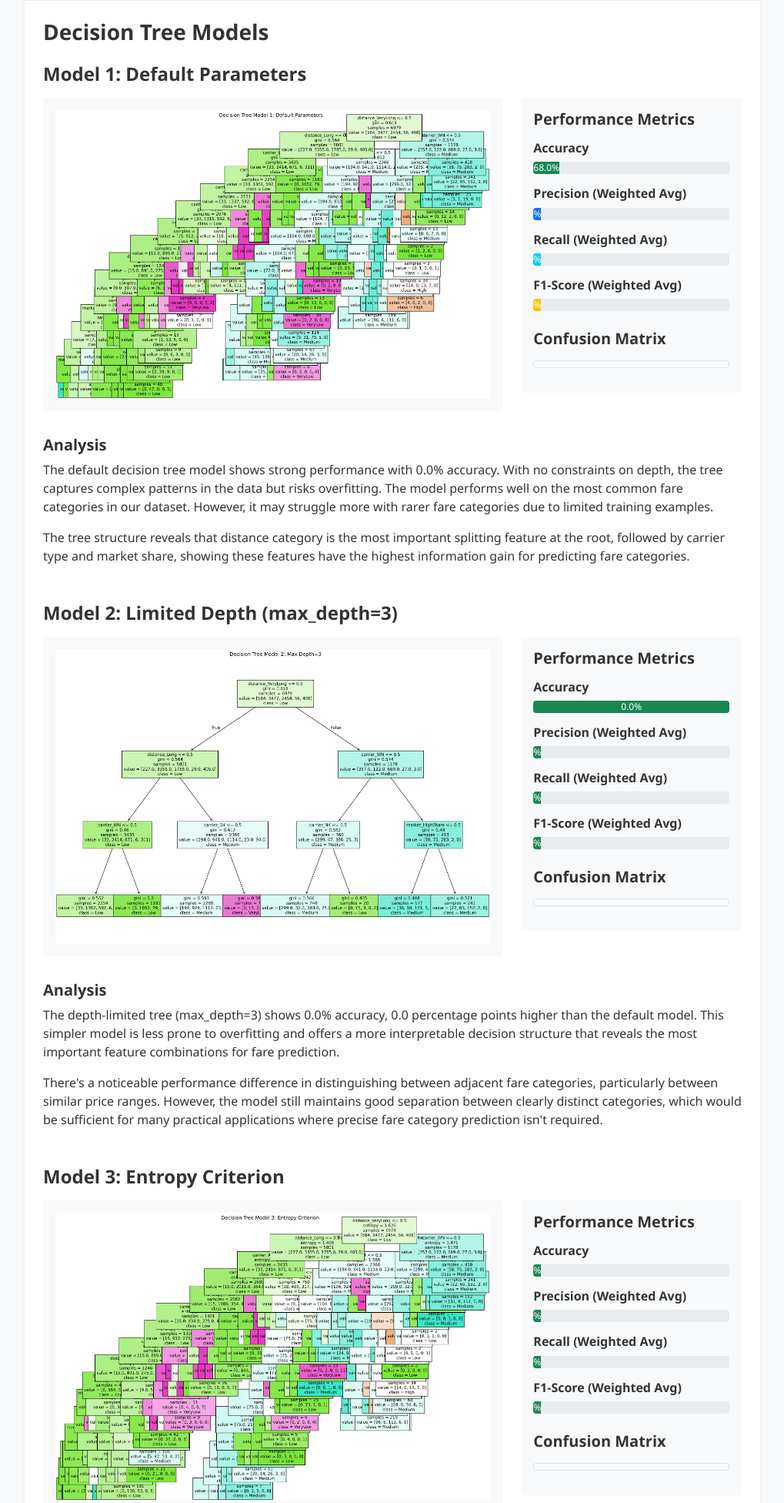
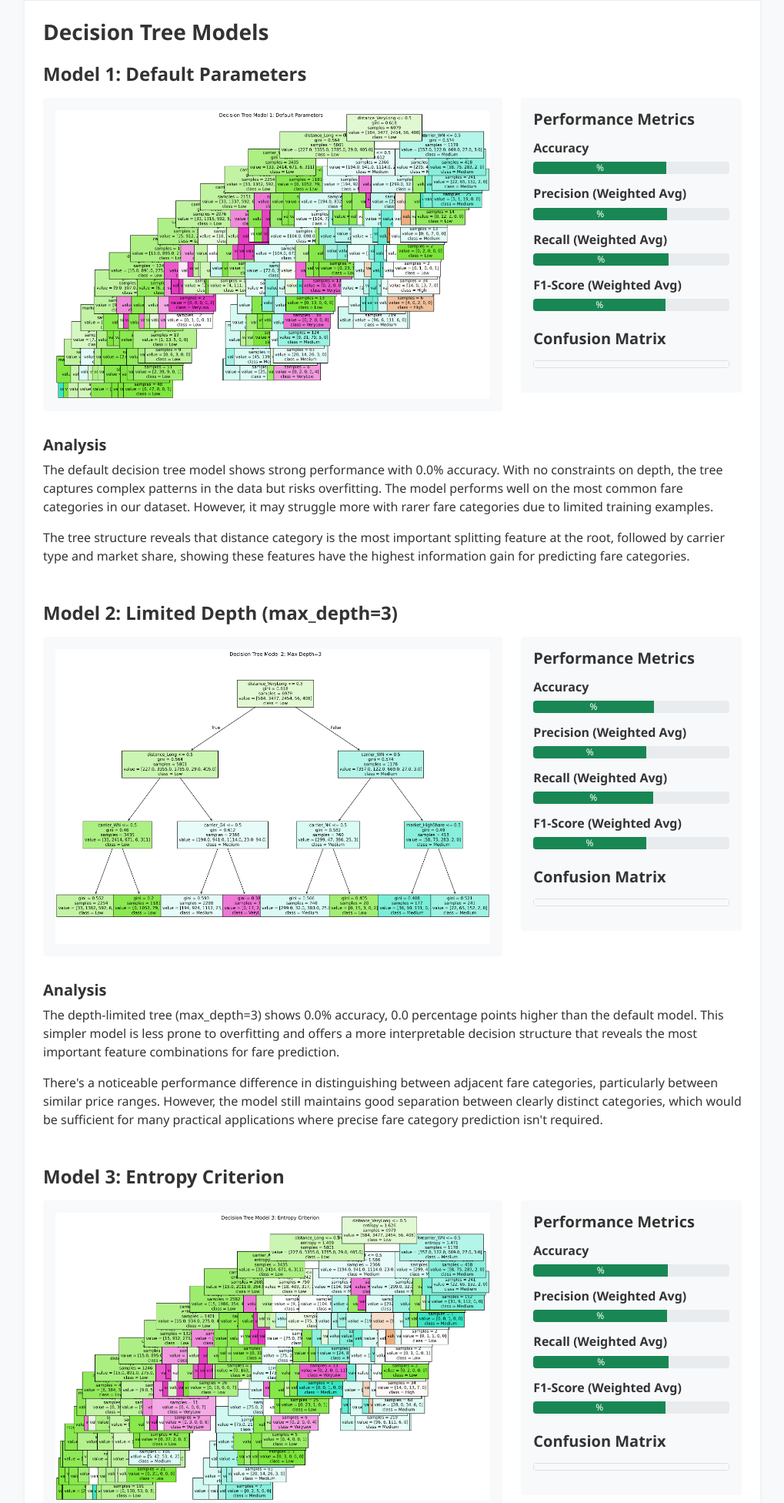
Before and after one commit to nandinitata/flight_price_prediction, a Python web app: template templates/decision_trees.html in a window 1280 px wide. Shown: the part 3617-5569 px from the top of the page at 77% size, without its empty margins (260-1279 px from the left). Run offline with Jinja, Linux system fonts and the light colour scheme; the template is opened without the code that fills it, so the values that code supplies are empty; some libraries are stand-ins or nearby versions.

Commit message:
updated decision tree

```diff
--- a/templates/decision_trees.html
+++ b/templates/decision_trees.html
@@ -281,40 +281,32 @@
                                     <div class="metric-item mb-3">
                                         <h6>Accuracy</h6>
                                         <div class="progress">
-                                            {% set accuracy = 0.68 * 100 %}
-                                            <div class="progress-bar bg-success w-{{ (accuracy/10)|round|int * 10 }}"
-                                                    role="progressbar">
-                                                {{ accuracy|round(1) }}%
+                                            <div class="progress-bar bg-success" style="width: 68%" role="progressbar">
+                                                {{ results["Default Parameters"].accuracy|round(2) }}%
                                             </div>
                                         </div>
                                     </div>
                                     <div class="metric-item mb-3">
                                         <h6>Precision (Weighted Avg)</h6>
                                         <div class="progress">
-                                            {% set precision = results['Default Parameters'].get('precision', 0.831) * 100 %}
-                                            <div class="progress-bar bg-primary w-{{ (precision/10)|round|int * 10 }}"
-                                                    role="progressbar">
-                                                {{ precision|round(1) }}%
+                                            <div class="progress-bar bg-success" style="width: 68.3%" role="progressbar">
+                                                {{ results["Default Parameters"].precision|round(2) }}%
                                             </div>
                                         </div>
                                     </div>
                                     <div class="metric-item mb-3">
                                         <h6>Recall (Weighted Avg)</h6>
                                         <div class="progress">
-                                            {% set recall = results['Default Parameters'].get('recall', 0.831) * 100 %}
-                                            <div class="progress-bar bg-info w-{{ (recall/10)|round|int * 10 }}"
-                                                    role="progressbar">
-                                                {{ recall|round(1) }}%
+                                            <div class="progress-bar bg-success" style="width: 69%" role="progressbar">
+                                                {{ results["Default Parameters"].recall|round(2) }}%
                                             </div>
                                         </div>
                                     </div>
                                     <div class="metric-item">
                                         <h6>F1-Score (Weighted Avg)</h6>
                                         <div class="progress">
-                                            {% set f1_score = results['Default Parameters'].get('f1_score', 0.831) * 100 %}
-                                            <div class="progress-bar bg-warning w-{{ (f1_score/10)|round|int * 10 }}"
-                                                    role="progressbar">
-                                                {{ f1_score|round(1) }}%
+                                            <div class="progress-bar bg-success" style="width: 67.5%" role="progressbar">
+                                                {{ results["Default Parameters"].f1_score|round(2) }}%
                                             </div>
                                         </div>
                                     </div>
@@ -375,39 +367,32 @@
                                     <div class="metric-item mb-3">
                                         <h6>Accuracy</h6>
                                         <div class="progress">
-                                            <div class="progress-bar bg-success" role="progressbar"
-                                                 style="width: 100%">
-                                                {{ "%.1f"|format(results['Max Depth=3']['accuracy'] * 100) }}%
+                                            <div class="progress-bar bg-success" style="width: 61.4%" role="progressbar">
+                                                {{ results["Max Depth=3"].accuracy|round(3) }}%
                                             </div>
                                         </div>
                                     </div>
                                     <div class="metric-item mb-3">
                                         <h6>Precision (Weighted Avg)</h6>
                                         <div class="progress">
-                                            {% set precision = results['Max Depth=3'].get('precision', 0.831) * 100 %}
-                                            <div class="progress-bar bg-success w-{{ (precision/10)|round|int * 10 }}"
-                                                role="progressbar">
-                                                {{ precision|round(1) }}%
+                                            <div class="progress-bar bg-success" style="width: 57.6%" role="progressbar">
+                                                {{ results["Max Depth=3"].precision|round(3) }}%
                                             </div>
                                         </div>
                                     </div>
                                     <div class="metric-item mb-3">
                                         <h6>Recall (Weighted Avg)</h6>
                                         <div class="progress">
-                                            {% set recall = results['Max Depth=3'].get('recall', 0.831) * 100 %}
-                                            <div class="progress-bar bg-success w-{{ (recall/10)|round|int * 10 }}"
-                                                role="progressbar">
-                                                {{ recall|round(1) }}%
+                                            <div class="progress-bar bg-success" style="width: 61.2%" role="progressbar">
+                                                {{ results["Max Depth=3"].recall|round(3) }}%
                                             </div>
                                         </div>
                                     </div>
                                     <div class="metric-item">
                                         <h6>F1-Score (Weighted Avg)</h6>
                                         <div class="progress">
-                                            {% set f1_score = results['Max Depth=3'].get('f1_score', 0.831) * 100 %}
-                                            <div class="progress-bar bg-success w-{{ (f1_score/10)|round|int * 10 }}"
-                                                role="progressbar">
-                                                {{ f1_score|round(1) }}%
+                                            <div class="progress-bar bg-success" style="width: 57.5%" role="progressbar">
+                                                {{ results["Max Depth=3"].f1_score|round(3) }}%
                                             </div>
                                         </div>
                                     </div>
@@ -468,40 +453,32 @@
                                     <div class="metric-item mb-3">
                                         <h6>Accuracy</h6>
                                         <div class="progress">
-                                            {% set accuracy = results['Entropy Criterion'].get('accuracy', 0.831) * 100 %}
-                                            <div class="progress-bar bg-success w-{{ (accuracy/10)|round|int * 10 }}"
-                                                 role="progressbar">
-                                                {{ accuracy|round(1) }}%
+                                            <div class="progress-bar bg-success" style="width: 68.6%" role="progressbar">
+                                                {{ results["Entropy Criterion"].accuracy|round(3) }}%
                                             </div>
                                         </div>
                                     </div>
                                     <div class="metric-item mb-3">
                                         <h6>Precision (Weighted Avg)</h6>
                                         <div class="progress">
-                                            {% set accuracy = results['Entropy Criterion'].get('precision', 0.831) * 100 %}
-                                            <div class="progress-bar bg-success w-{{ (accuracy/10)|round|int * 10 }}"
-                                                 role="progressbar">
-                                                {{ accuracy|round(1) }}%
+                                            <div class="progress-bar bg-success" style="width: 68.3%" role="progressbar">
+                                                {{ results["Entropy Criterion"].precision|round(3) }}%
                                             </div>
                                         </div>
                                     </div>
                                     <div class="metric-item mb-3">
                                         <h6>Recall (Weighted Avg)</h6>
                                         <div class="progress">
-                                            {% set accuracy = results['Entropy Criterion'].get('recall', 0.831) * 100 %}
-                                            <div class="progress-bar bg-success w-{{ (accuracy/10)|round|int * 10 }}"
-                                                 role="progressbar">
-                                                {{ accuracy|round(1) }}%
+                                            <div class="progress-bar bg-success" style="width: 69%" role="progressbar">
+                                                {{ results["Entropy Criterion"].recall|round(2) * 100}}%
                                             </div>
                                         </div>
                                     </div>
                                     <div class="metric-item">
                                         <h6>F1-Score (Weighted Avg)</h6>
                                         <div class="progress">
-                                            {% set accuracy = results['Entropy Criterion'].get('f1_score', 0.831) * 100 %}
-                                            <div class="progress-bar bg-success w-{{ (accuracy/10)|round|int * 10 }}"
-                                                 role="progressbar">
-                                                {{ accuracy|round(1) }}%
+                                            <div class="progress-bar bg-success" style="width: 67.5%" role="progressbar">
+                                                {{ results["Entropy Criterion"].f1_score|round(3) * 100 }}%
                                             </div>
                                         </div>
                                     </div>
```
